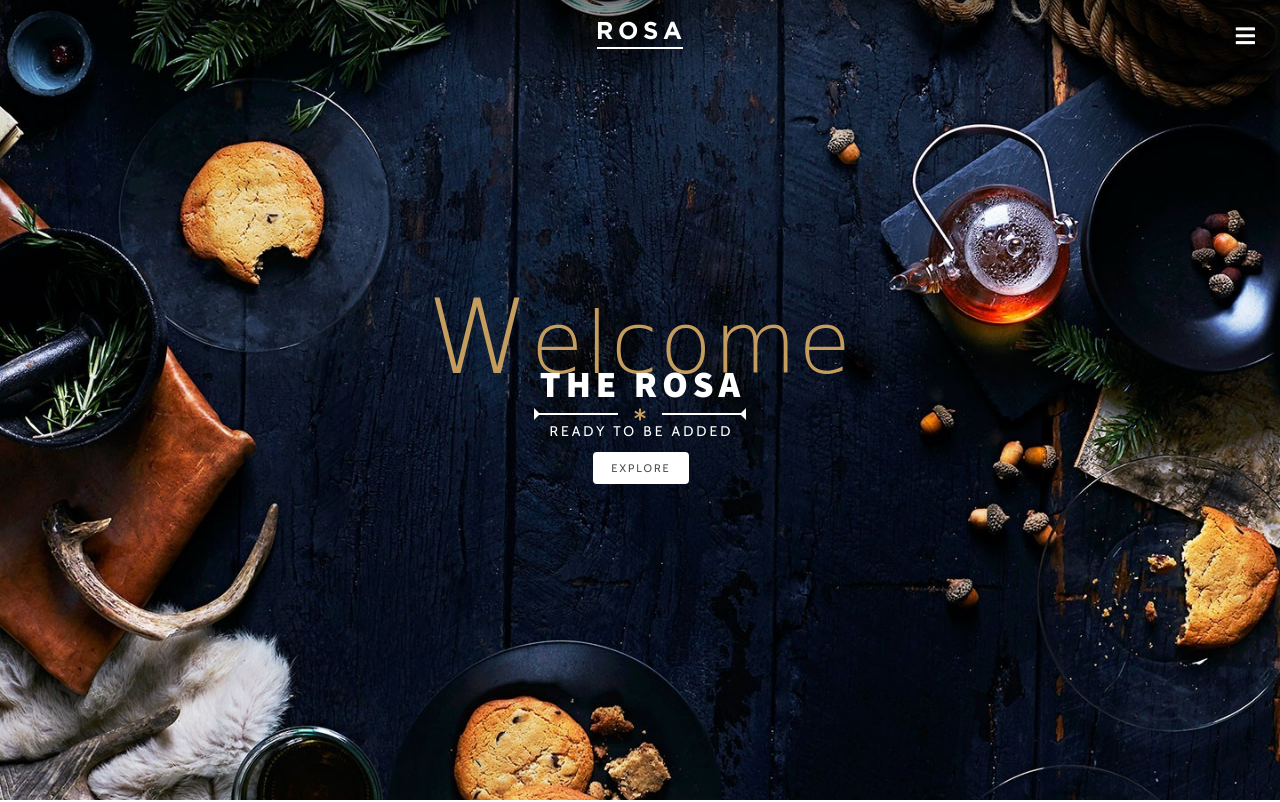
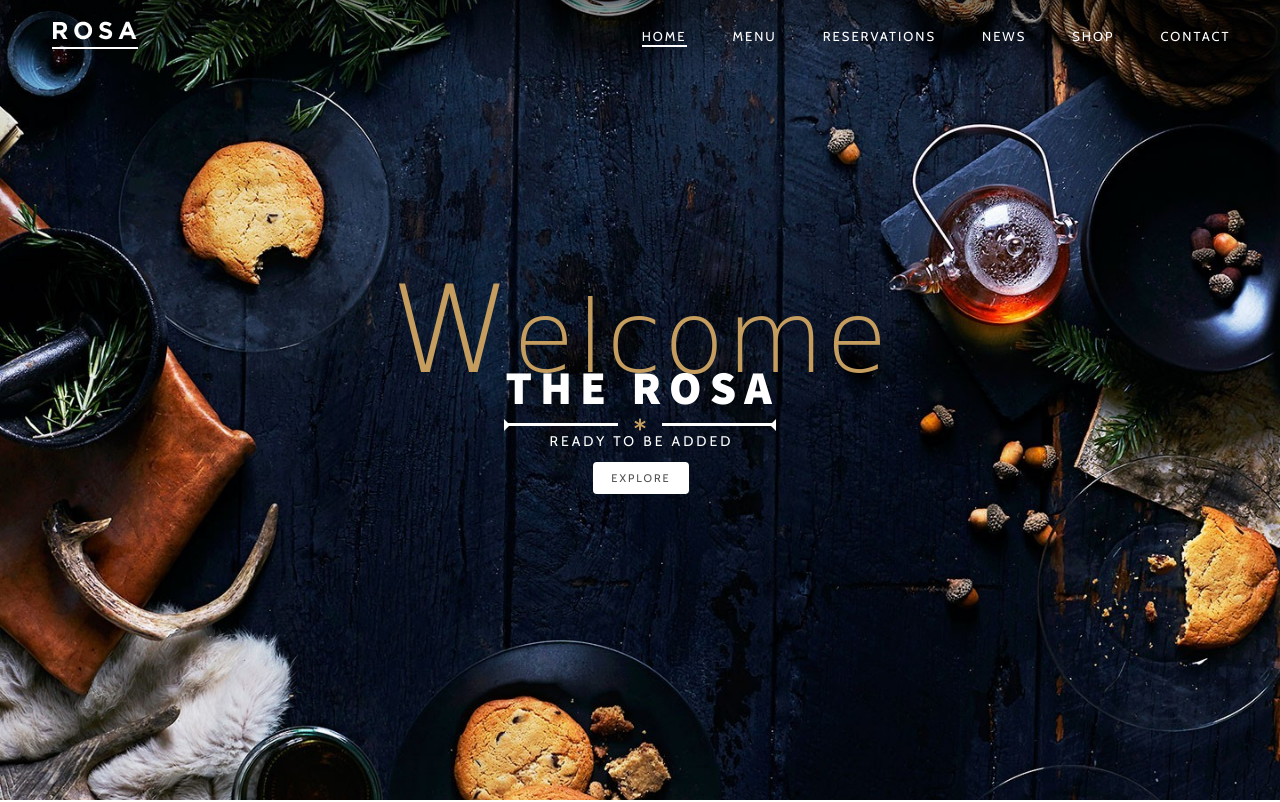
Before and after one commit to savadMKD/the-Rosa, a plain HTML site: page index.html in a window 1280 px wide. Shown: the top 802 px of the page. Drawn offline with nearby package versions, Linux system fonts and the light colour scheme; a web font is replaced by a local one.

Commit message:
Added Responsiveness to Website

```diff
--- a/index.html
+++ b/index.html
@@ -20,7 +20,7 @@
                 </div>
                 <a href="index.html" class="logo"><img src="images/logo-rosa.png" alt="Logo Image"></a>
                 <ul class="nav-list">
-                    <li class="nav-item"><a href="index.html" class="nav-link">Home</a></li>
+                    <li class="nav-item"><a href="index.html" class="nav-link active">Home</a></li>
                     <li class="nav-item"><a href="index.html" class="nav-link">Menu</a></li>
                     <li class="nav-item"><a href="index.html" class="nav-link">Reservations</a></li>
                     <li class="nav-item"><a href="index.html" class="nav-link">News</a></li>
--- a/style.css
+++ b/style.css
@@ -392,3 +392,96 @@ footer {
     transform: translateY(-50%);
     margin-left: 20.5rem;
 }
+
+/* ------- Media Quaeries -------------- */
+@media screen and (min-width: 900px){
+    section{
+        padding: 7.9rem;
+    }
+    .menu-toggle {
+        display: none;
+    }
+    .nav{
+        justify-content: space-between;
+    }
+    .nav-list {
+        position: initial;
+        width: initial;
+        height: initial;
+        background-color: transparent;
+        padding: 0;
+        justify-content: initial;
+        flex-direction: row;
+        transform: initial;
+        transition: initial;
+    }
+    .nav-item {
+        margin: 0 2.4rem;
+        border: none;
+    }
+    .nav-item:last-child{
+        margin-right: 0;
+    }
+    .nav-link {
+        font-size: 1.3rem;
+    }
+    .active {
+        position: relative;
+    }
+    .active::before {
+        content: '';
+        position: absolute;
+        width: 100%;
+        height: 2px;
+        background-color: #fff;
+        left: 0;
+        bottom: -3px;
+    }
+    .sub-headline {
+        font-size: 10rem;
+    }
+    .first-letter {
+        font-size: 12.2rem;
+    }
+    .headline {
+        font-size: 4.7rem;
+        letter-spacing: 0.8rem;
+    }
+    .line {
+        max-width: 11.4rem;
+    }
+    .restaurent-info {
+        display: flex;
+        align-items: center;
+    }
+    .restaurent-info > div {
+        flex: 1;
+    }
+    .padding-right {
+        padding-right: 7rem;
+    }
+    .footer-content {
+        max-width: 77.5rem;
+        margin: auto;
+    }
+    .footer-content-about {
+        max-width: 51.3rem;
+        margin: 0 auto 5.4rem;
+    }
+    .footer-content-divider {
+        display: flex;
+        justify-content: space-between;
+    }
+    .social-media,
+    .newsletter-form {
+        width: 100%;
+        max-width: 27.3rem;
+        margin: 0 1rem;
+    }
+    .social-icons i {
+        opacity: 1;
+    }
+    .newsletter-btn {
+        margin-left: 17.5rem;
+    }
+}
```
